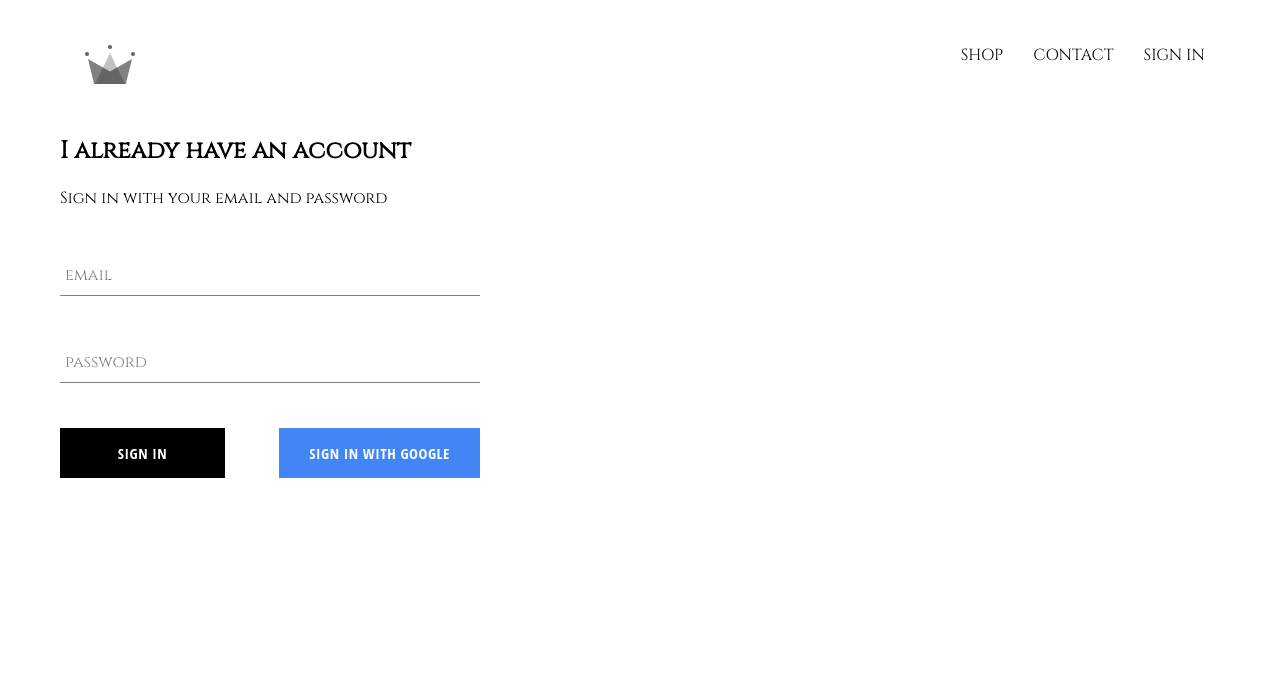
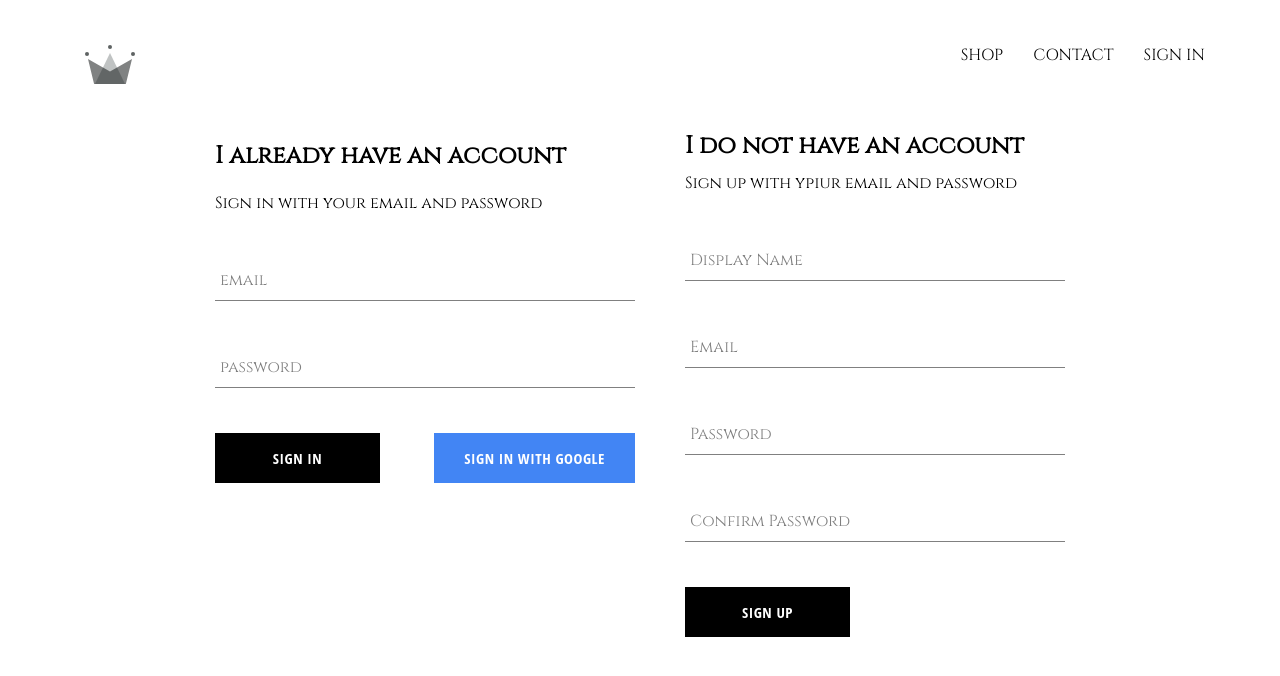
Before and after one commit to josephkem/Commerce-Clothing, a React (Create React App) app: page /signin in a window 1280 px wide. Shown: the top 676 px of the page. Built offline with nearby package versions, Linux system fonts and the light colour scheme; no server answers.

Commit message:
Built Sign up component to allow users to sign up using email and password

```diff
--- a/src/App.js
+++ b/src/App.js
@@ -25,17 +25,13 @@
         const userRef = await createUserProfileDocument(userAuth);
 
         onSnapshot(userRef, (docSnapshot) => {
-          this.setState(
-            {
-              currentUser: {
-                id: docSnapshot.id,
-                ...docSnapshot.data(),
-              },
+          this.setState({
+            currentUser: {
+              id: docSnapshot.id,
+              ...docSnapshot.data(),
             },
-            () => {
-              console.log(this.state);
-            }
-          );
+          });
+          console.log(this.state);
         });
       } else {
         this.setState({
--- /dev/null
+++ b/src/components/sign-up/SignUp.js
@@ -0,0 +1,101 @@
+import React from "react";
+import FormInput from "../form-input/FormInput";
+import CustomButton from "../custom-button/CustomButton";
+import { auth, createUserProfileDocument } from "../../firebase/firebase";
+import { createUserWithEmailAndPassword } from "firebase/auth";
+import "./sign-up.styles.scss";
+
+class SignUp extends React.Component {
+  constructor(props) {
+    super(props);
+
+    this.state = {
+      displayName: "",
+      email: "",
+      password: "",
+      confirmPassword: "",
+    };
+  }
+
+  handleSubmit = async (e) => {
+    e.preventDefault();
+    const { displayName, email, password, confirmPassword } = this.state;
+
+    if (password !== confirmPassword) {
+      alert("Passwords don't match");
+      return;
+    }
+
+    try {
+      const { user } = await createUserWithEmailAndPassword(
+        auth,
+        email,
+        password
+      );
+      createUserProfileDocument(user, { displayName });
+
+      this.setState({
+        displayName: "",
+        email: "",
+        password: "",
+        confirmPassword: "",
+      });
+    } catch (error) {
+      console.log(error);
+    }
+  };
+
+  handleChange = (e) => {
+    const { name, value } = e.target;
+
+    this.setState({ [name]: value });
+  };
+
+  render() {
+    const { displayName, email, password, confirmPassword } = this.state;
+    return (
+      <div className="sign-up">
+        <h2 className="title">I do not have an account</h2>
+        <span>Sign up with ypiur email and password</span>
+        <form action="" className="sign-up-form" onSubmit={this.handleSubmit}>
+          <FormInput
+            type="text"
+            name="displayName"
+            value={displayName}
+            onChange={this.handleChange}
+            label="Display Name"
+            required
+          />
+          <FormInput
+            type="email"
+            name="email"
+            value={email}
+            onChange={this.handleChange}
+            label="Email"
+            required
+          />
+          <FormInput
+            type="password"
+            name="password"
+            value={password}
+            onChange={this.handleChange}
+            label="Password"
+            required
+          />
+          <FormInput
+            type="password"
+            name="confirmPassword"
+            value={confirmPassword}
+            onChange={this.handleChange}
+            label="Confirm Password"
+            required
+          />
+
+          <CustomButton type="submit">SIGN UP</CustomButton>
+        </form>
+      </div>
+    );
+  }
+}
+
+export default SignUp;
--- /dev/null
+++ b/src/components/sign-up/sign-up.styles.scss
@@ -0,0 +1,9 @@
+.sign-up {
+  display: flex;
+  flex-direction: column;
+  width: 380px;
+
+  .title {
+    margin: 10px 0;
+  }
+}
--- a/src/firebase/firebase.js
+++ b/src/firebase/firebase.js
@@ -26,7 +26,7 @@
 
   const snapShot = await getDoc(userRef);
 
-  if (!snapShot.exists) {
+  if (!snapShot.exists()) {
     const { displayName, email } = userAuth;
     const createdAt = new Date();
 
--- a/src/pages/Auth/Auth.js
+++ b/src/pages/Auth/Auth.js
@@ -1,11 +1,12 @@
 import React from "react";
 import "./auth.styles.scss";
 import SignIn from "../../components/sign-in/SignIn";
-
+import SignUp from "../../components/sign-up/SignUp";
 function Auth() {
   return (
     <div className="sign-in-and-sign-up">
       <SignIn />
+      <SignUp />
     </div>
   );
 }
--- a/src/pages/Auth/auth.styles.scss
+++ b/src/pages/Auth/auth.styles.scss
@@ -0,0 +1,6 @@
+.sign-in-and-sign-up {
+  width: 850px;
+  display: flex;
+  justify-content: space-between;
+  margin: 30px auto;
+}
```
